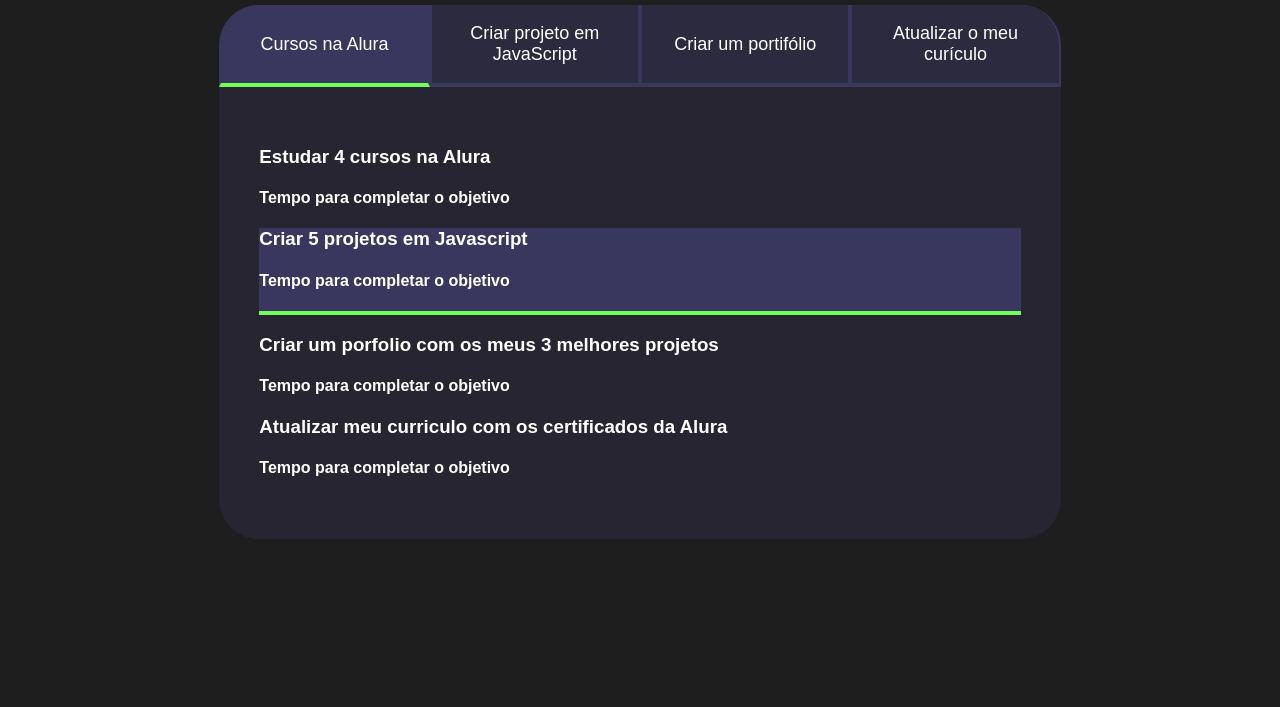
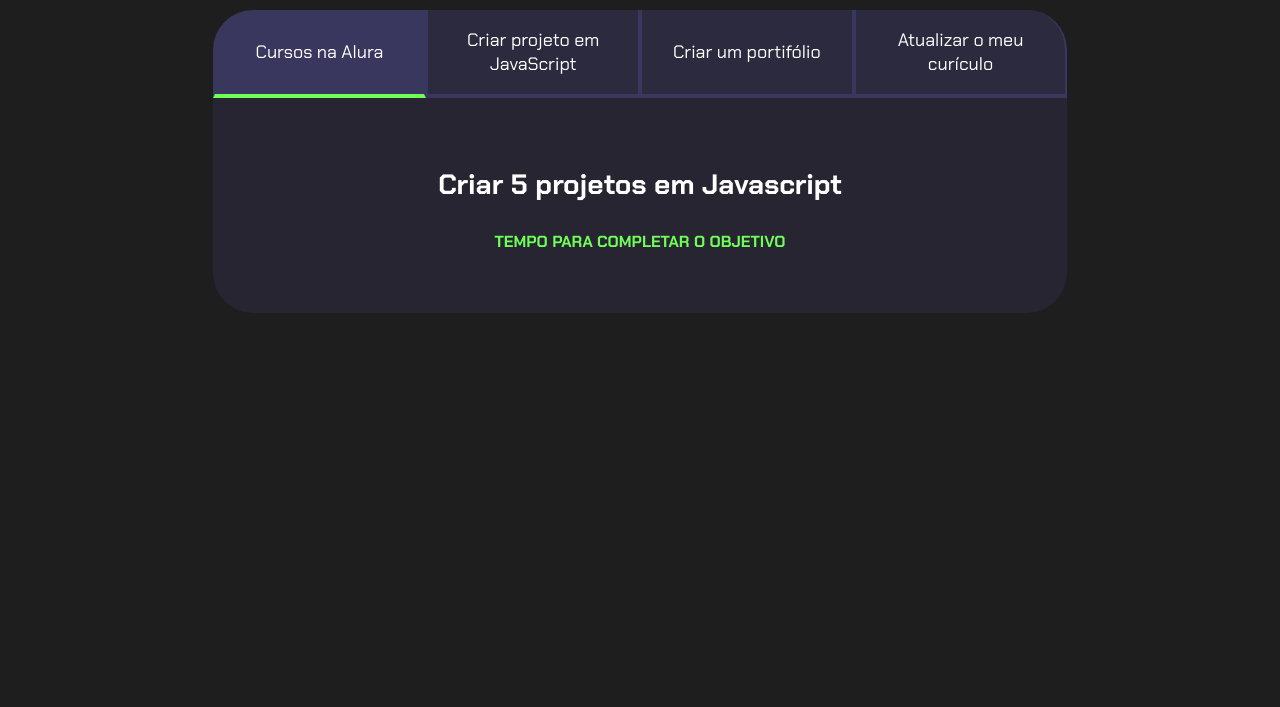
Before and after one commit to MrsW1n/Alastor, a plain HTML site: page index.html in a window 1280 px wide. Shown: the part 93-800 px from the top of the page. Drawn offline with Linux system fonts and the light colour scheme.

Commit message:
Update style.css

```diff
--- a/style.css
+++ b/style.css
@@ -1,5 +1,4 @@
-@import url('https://fonts.googleapis.com/css2?family-Chakra+Petch:w ght@400:700&display=swap');
-
+@import url('https://fonts.googleapis.com/css2?family=Chakra+Petch:wght@400;700&display=swap');
 
 :root {
     --cor-de-fundo: #1E1E1E;
@@ -37,8 +36,9 @@ body {
     color: var(--verde);
 }
 
+
 .botao {
-    font-family: "Crakra Petch", sans-serif;
+    font-family: 'Chakra Petch', sans-serif;
     background-color: var(--botao-inativo);
     color: var(--branco);
     display: flex;
@@ -53,7 +53,7 @@ body {
     border-top: none;
 }
 
-.botao:first-chil {
+.botao:first-child {
     border-radius: 40px 40px 0 0;
 }
 
@@ -61,27 +61,61 @@ body {
     display: block;
 }
 
-.ativo {
+.botao.ativo{
     background-color: var(--botao-ativo);
     border-bottom: 4px solid var(--verde);
 }
 
-.abas-textos {
+.abas-textos{
     background-color: var(--texto-fundo);
-        padding: 40px;
-        border-radius: 0 0 40px 40px;
-    }
+    padding: 40px;
+    border-radius: 0 0 40px 40px;
+}
+.aba-conteudo.ativo{
+    display:block;
+}
 
-    .abas-textos {
-        background-color: var(--texto-fundo);
-        padding: 40px;
-        border-radius: 0 0 40px 40px;
-    }
+.aba-conteudo{
+    display: none;
+}
 
-    @media screen and (min-width:768px) {
-        .botoes {
-            display: flex;
-        }
+.aba-conteudo-titulo-principal{
+    font-size: 28px;
+    text-align: center;
+}
+.aba-conteudo-titulo-secundario{
+    text-align: center;
+    color: var(--verde);
+    text-transform: uppercase;
+}
+
+.contador{
+    display:flex;
+    justify-content: center;
+    flex-wrap: wrap;
+}
+.contador-digito{
+    padding: 0 16px;
+    text-align: center;
+    min-width: 100px;
+}
+
+.contador-digito-numero{
+    font-size: 80px;
+    margin: 0;
+
+}
+
+.contador-digito-texto{
+    color: var(--verde);
+    font-size: 20px;
+    margin: 0;
+
+}
+
+@media screen and (min-width: 768px) {
+    .botoes {
+        display: flex;
     }
 
     .botao:first-child {
@@ -91,3 +125,4 @@ body {
     .botao:last-child {
         border-radius: 0 40px 0 0;
     }
+}
```
